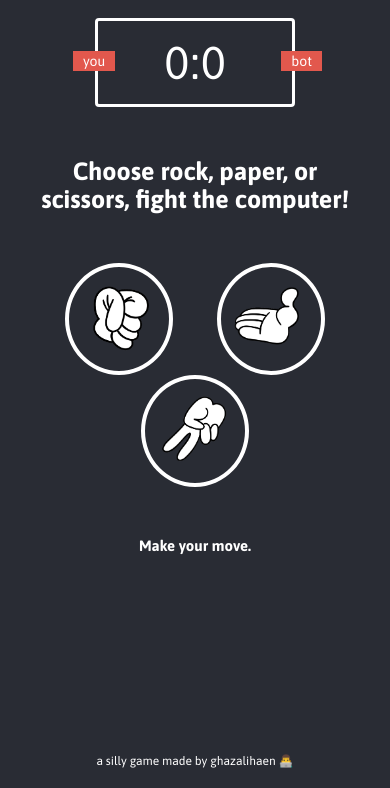
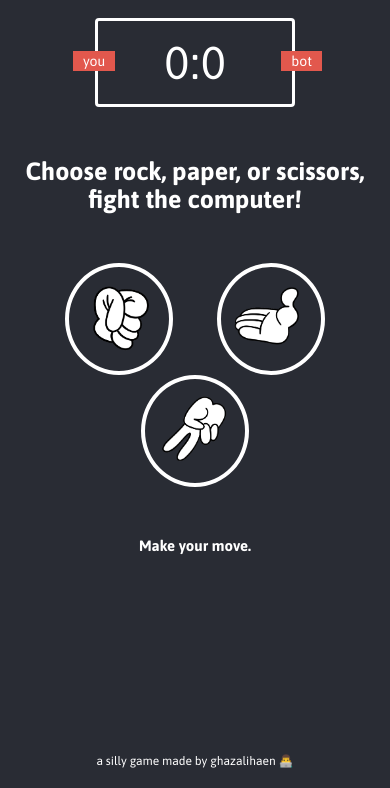
Before and after one commit to ghazalihaen/rock-paper-scissors-game, a plain HTML site: page index.html in a window 390 px wide. Shown: the part 79-867 px from the top of the page. Drawn offline with Linux system fonts and the light colour scheme.

Commit message:
Update style.css

```diff
--- a/style.css
+++ b/style.css
@@ -128,7 +128,7 @@ footer {
 @media screen and (max-width: 500px) {
     .result {
         font-size: 25px;
-        margin: 50px 30px 0px 30px;
+        margin: 50px 20px 0px 20px;
     }
     .choices > .choice > img {
         width: 80px;
```
